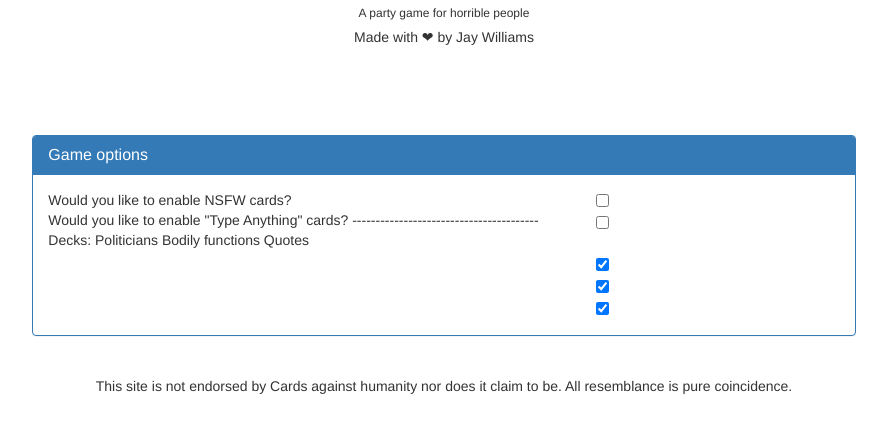
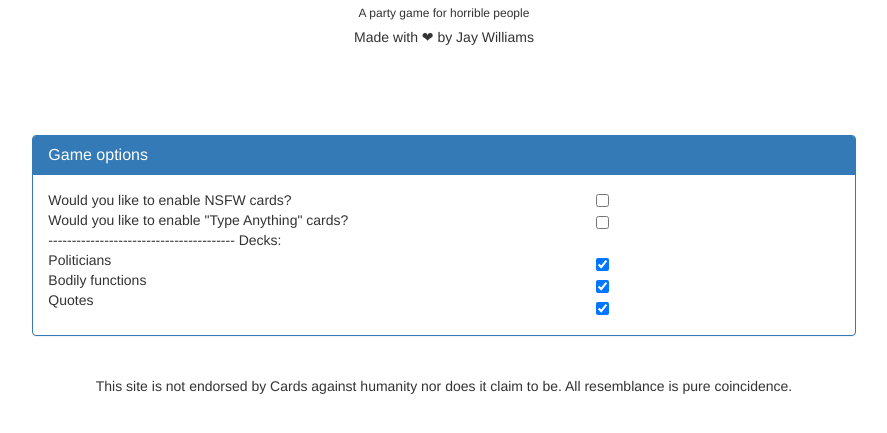
Before and after one commit to codingJWilliams/CardsAgainstReality, a website: page html/party-settings.html in a window 1280 px wide. Shown: the part 63-496 px from the top of the page, without its empty margins (196-1083 px from the left). Drawn offline with nearby package versions, Linux system fonts and the light colour scheme.

Commit message:
Forgot mai <br> s

```diff
--- a/html/party-settings.html
+++ b/html/party-settings.html
@@ -37,10 +37,10 @@
             <div class="row">
               <div class="col-xs-8">
                 Would you like to enable NSFW cards?<br>
-                Would you like to enable "Type Anything" cards?
-                ---------------------------------------- Decks:
-                Politicians
-                Bodily functions
+                Would you like to enable "Type Anything" cards?<br>
+                ---------------------------------------- Decks:<br>
+                Politicians<br>
+                Bodily functions<br>
                 Quotes
               </div>
               <div class="col-xs-4">
```
